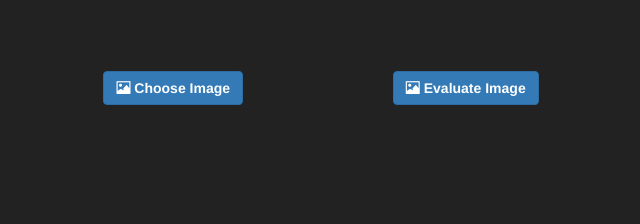
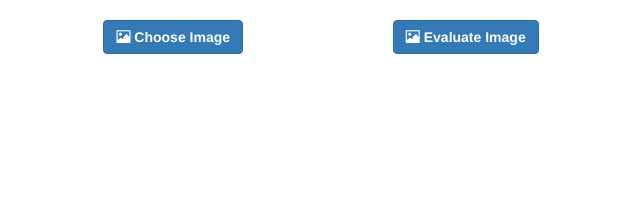
Before and after one commit to mandiecohoon/BCPI, a plain HTML site: page index.html in a window 1280 px wide. Shown: the whole page, without its empty margins (28-668 px from the left). Drawn offline with nearby package versions, Linux system fonts and the light colour scheme; some packages are replaced by stand-ins of ours; a script that the page names is missing.

Commit message:
Took some style rules from custom.css

```diff
--- a/styles/custom.css
+++ b/styles/custom.css
@@ -1,5 +1,3 @@
 body {
     font-family: 'Helvetica Neue', Helvetica, Arial, sans-serif;
-    background: #222;
-    padding-top: 51px;
 }
```
